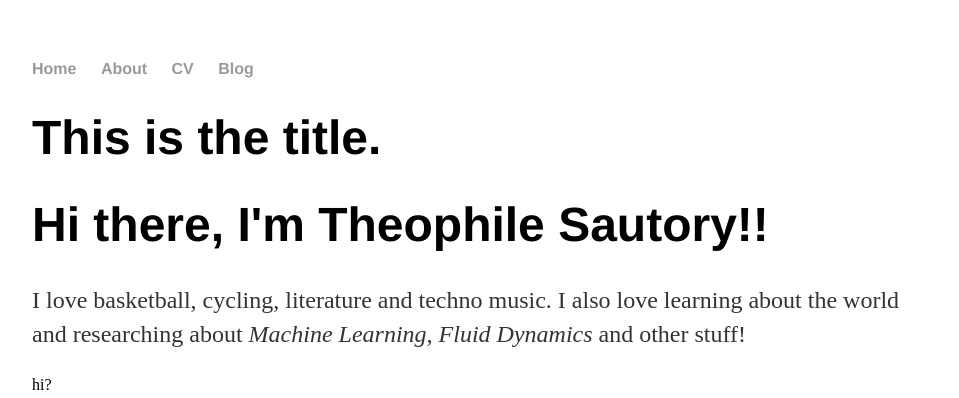
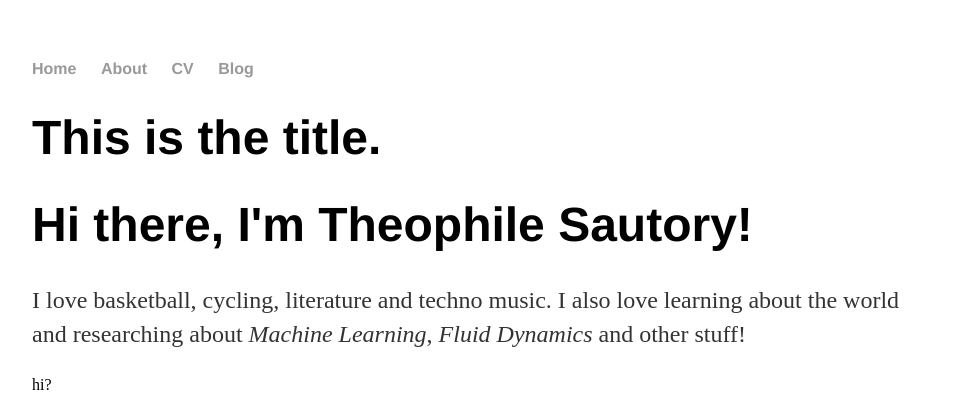
Before and after one commit to Theosau/TheosauOld.github.io, a Jekyll site: the page built from test.html, in a window 1280 px wide. Shown: the top 398 px of the page, without its empty margins (160-1119 px from the left). Built offline with Jekyll 4.4.1, drawn with Linux system fonts in a browser that asks for light colours.

```diff
--- a/index.html
+++ b/index.html
@@ -3,6 +3,6 @@ layout: default
 title: Theophile Sautory, Research and Projects
 ---
 <div class="blurb">
-	<h1>Hi there, I'm Theophile Sautory!!</h1>
+	<h1>Hi there, I'm Theophile Sautory!</h1>
 		<p>I love basketball, cycling, literature and techno music.  I also love learning about the world and researching about <em>Machine Learning</em>, <em>Fluid Dynamics</em> and other stuff! </p>
 </div><!-- /.blurb -->
```
